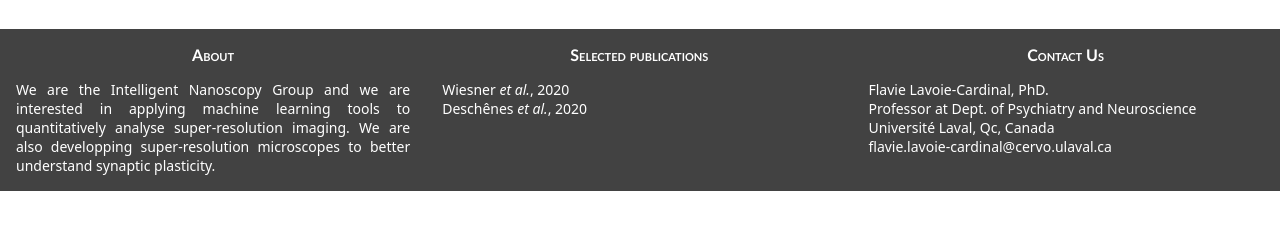
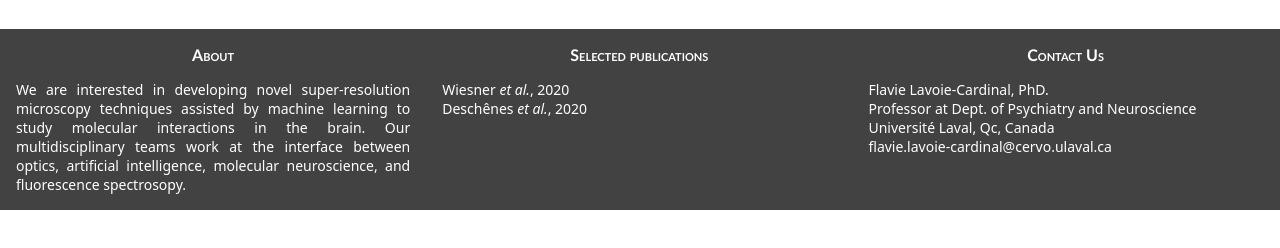
Before and after one commit to FlavieLavoie/flc-lab.github.io, a plain HTML site: page research.html in a window 1280 px wide. Shown: the part 500-748 px from the top of the page. Drawn offline with Linux system fonts and the light colour scheme.

Commit message:
Update research.html

```diff
--- a/research.html
+++ b/research.html
@@ -44,10 +44,10 @@
     <div class="footer-rowtext">
       <div class="footer-columntext">
         <h1>About</h1>
-        <p>We are the Intelligent Nanoscopy Group and we are interested in applying
-        machine learning tools to quantitatively analyse super-resolution imaging.
-        We are also developping super-resolution microscopes to better understand
-        synaptic plasticity.</p>
+        <p>We are interested in developing novel super-resolution microscopy techniques assisted by
+          machine learning to study molecular interactions in the brain. Our multidisciplinary teams
+          work at the interface between optics, artificial intelligence, molecular neuroscience, and
+          fluorescence spectrosopy. </p>
       </div>
       <div class="footer-columntext">
         <h1>Selected publications</h1>
```
